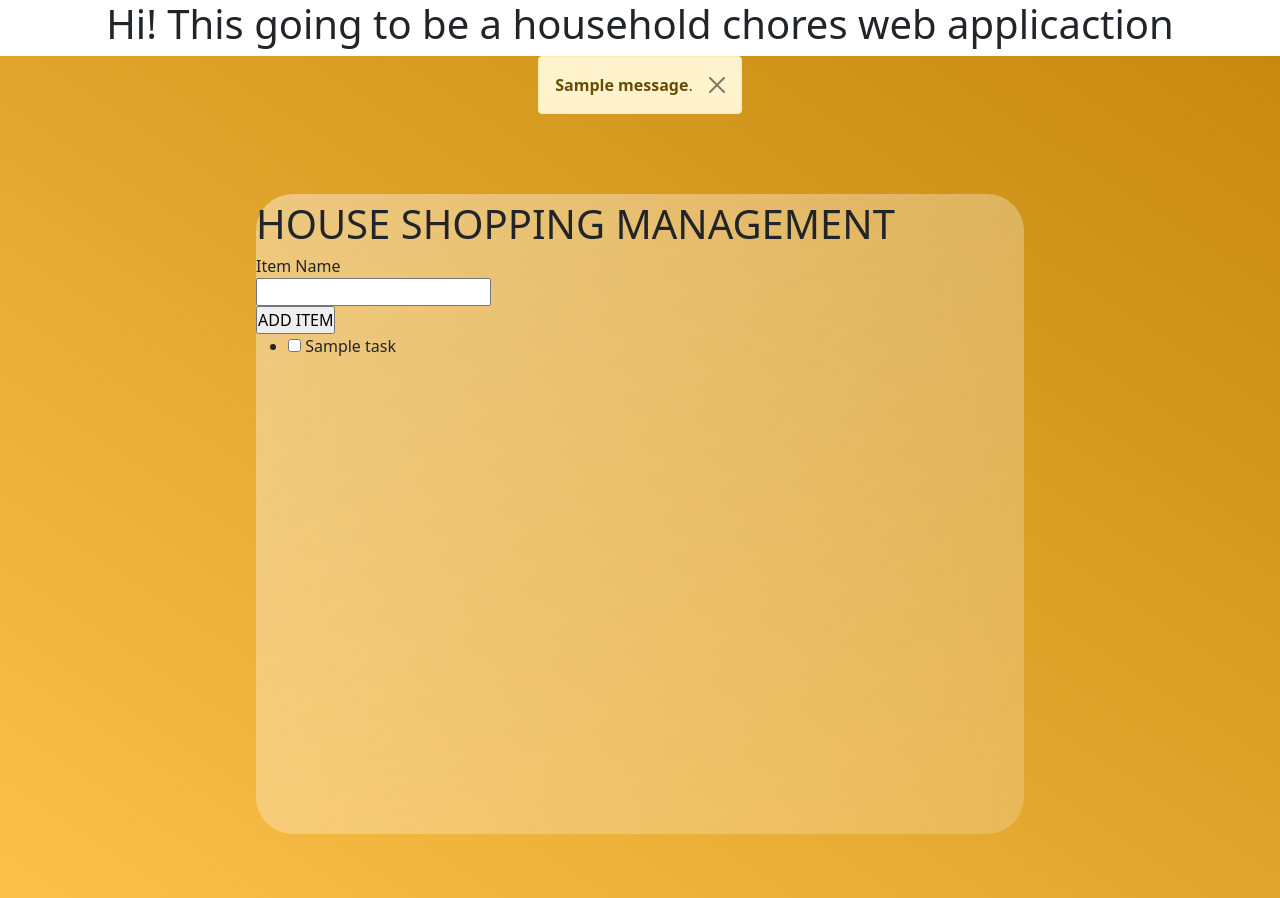
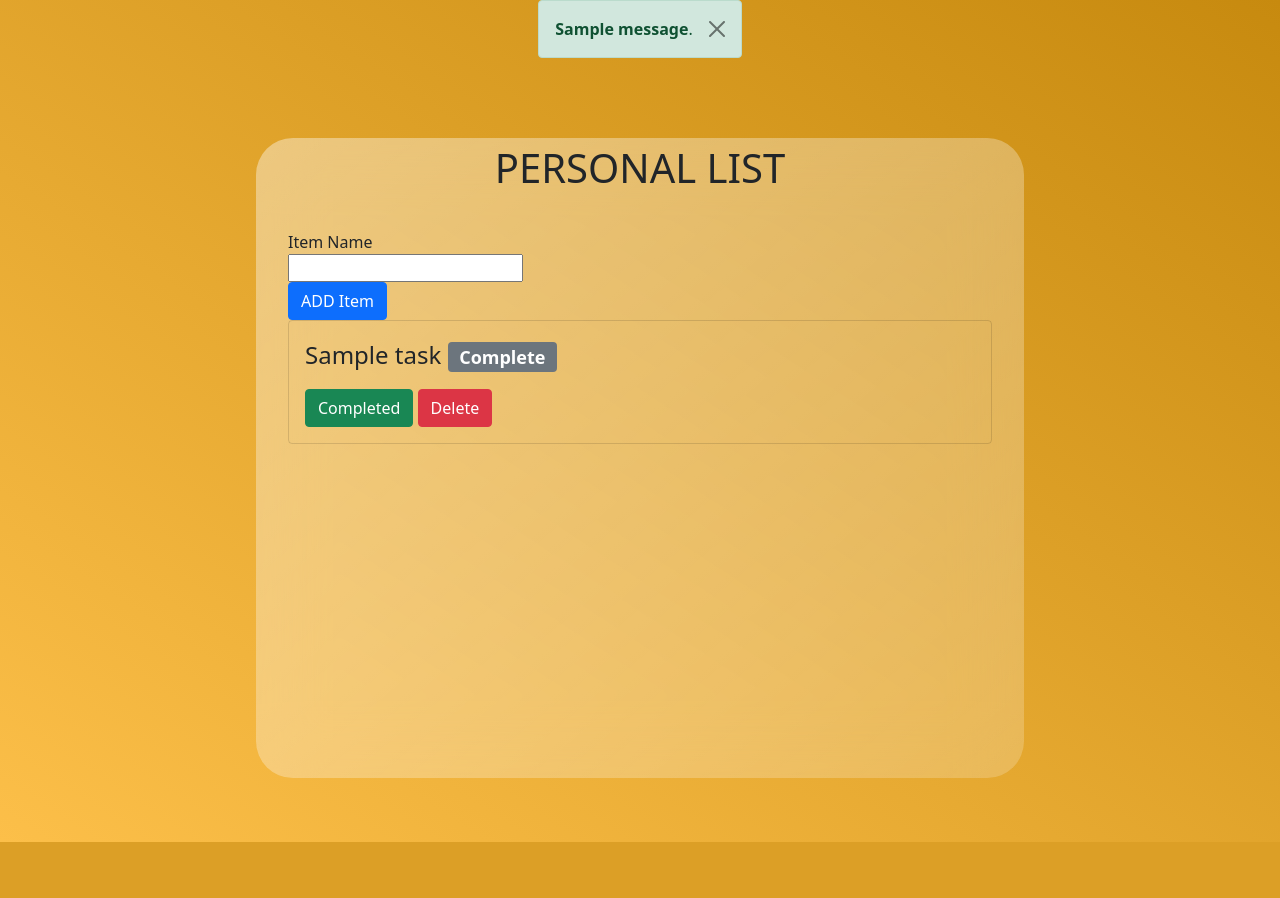
Before and after one commit to Galantini-L/House_Hold_Chores, a Flask app: template templates/home.html in a window 1280 px wide. After the commit the page ends 842 px from the top, so only its background shows below. Run offline with Flask 2, Linux system fonts and the light colour scheme; the template is opened without the code that fills it: most values are stand-ins (such as "Sample title", 1, 10 or a date in 2020); one stand-in notice (Sample message) is shown.

Commit message:
add functionalities and fix features

```diff
--- a/app.py
+++ b/app.py
@@ -1,6 +1,7 @@
+import sqlite3
 from flask import Flask
 from views import views
-import secrets
+import secrets, sqlalchemy
 
 
 app = Flask(__name__)
@@ -9,6 +10,5 @@ app.register_blueprint(views, url_prefix="/")
 #SECRET_KEY
 app.secret_key = secrets.token_urlsafe(16)
 
-
 if __name__ == '__main__':
     app.run(debug=True, port=8000)
--- a/documentation.txt
+++ b/documentation.txt
@@ -1,3 +1,3 @@
 Household Chore is a web app to manage your home tasks and ideas.
-It is build in python and use flask to build the view modules together with SQLAlchemy which is the querrier module to
+It is build in python using flask to build the view modules together with SQLAlchemy which is the querrier module to
 controle the database, in this case the DB is SQLServer.
--- a/session.py
+++ b/session.py
@@ -1,7 +1,5 @@
-from sqlalchemy.orm import sessionmaker
 from sqlalchemy.orm.session import sessionmaker
 from db import engine
-from sqlalchemy.orm import sessionmaker
 
 Session = sessionmaker(engine)
 session = Session()
--- a/static/style.css
+++ b/static/style.css
@@ -11,7 +11,6 @@ main{
     align-items: center;
     justify-content: center;
     flex-direction: column;
-
 }
 
 
@@ -23,13 +22,20 @@ main{
     border-radius: 2.3rem;
     backdrop-filter: blur(2rem);
     margin: 4pc;
-}
-
-h1{
-    text-align: center;
+    display: flex;
+    flex-direction: column;
 }
 .glass label[for=task_name]{
 
     font-size: 40px;
     text-align: center;
 }
+.items_controlers{
+    display: flex;
+    padding: 2rem 2rem;
+    flex-direction: column;
+}
+
+h1{
+    text-align: center;
+}
--- a/templates/home.html
+++ b/templates/home.html
@@ -1,6 +1,7 @@
 <!DOCTYPE html>
 <html lang="en">
 <head>
+    <meta lang="en">
     <meta charset="UTF-8">
     <meta http-equiv="X-UA-Compatible" content="IE=edge">
     <meta name="viewport" content="width=device-width, initial-scale=1.0">
@@ -11,15 +12,13 @@
 </head>
 <body>
 
-    <div>
-        <h1>Hi! This going to be a household chores web applicaction</h1>
-    </div>
+
     <main>
         <div>
-        {% with messages = get_flashed_messages() %}
+        {% with messages = get_flashed_messages(with_categories =true) %}
             {% if messages %}
-                {% for msg in messages %}
-                <div class="alert alert-warning alert-dismissible fade show" role="alert">
+                {% for categories, msg in messages %}
+                <div class="alert alert-{{categories}} alert-dismissible fade show" role="alert">
                     <strong>{{msg}}</strong>.
                     <button type="button" class="btn-close" data-bs-dismiss="alert" aria-label="Close"></button>
                   </div>
@@ -28,35 +27,42 @@
         {% endwith %}
         </div>
         <section class="glass">
-            <div class="list">
-                <label for="task_name">HOUSE SHOPPING MANAGEMENT</label>
-                <form method='POST' target="_parent" action='/add'>
-                    <label>Item Name</label><br>
-                    <input type= "text"  name="task"><br>
-                    <input type="submit" value="ADD ITEM">
-                </form>
+            <label for="task_name">PERSONAL LIST</label>
+                <div class="items_controlers">
+                    <div class="add_item_form">
+                        <form method='post' target="_parent" action='/add'>
+                            <label>Item Name</label><br>
+                            <input type= "text"  name="task"><br>
+                            <button type="submit" class="btn btn-primary">ADD Item</button>
+                        </form>
+                    </div>
 
+                    <div class="todo_items" >
+                            {% for tasks in tasks %}
+                            <div class="card" style="background-color: transparent;">
+                                <div class="card-body" >
+                                    <p style="font-size: 24px;"> {{ tasks.name }}
 
-                <div>
-                    <ul>
-                        {% for tasks in tasks %}
-                        <li> <input type= "checkbox"> {{ tasks.name }} </li>
-                        {% endfor %}
-                    </ul>
+                                    {% if tasks.compleate %}
+                                    <span class="badge bg-primary">Complete</span>
+                                    {% else %}
+                                    <span class="badge bg-secondary">Complete</span>
+                                    {% endif %}
+                                    </p>
+                                    <a type="button" class="btn btn-success" href="update/{{ tasks.id }}">Completed</a>
+                                    <a type="button" class="btn btn-danger" href="delete/{{ tasks.id }}">Delete</a>
+                                </div>
+                            </div>
+                            {% endfor %}
+
+                    </div>
                 </div>
-            </div>
 
 
             {% block content %}
             {% endblock %}
         </section>
     </main>
-
-    <div class="circle1"></div>
-    <div class="circle2"></div>
-    <div class="circle3"></div>
-    <div class="circle4"></div>
-    <div class="circle5"></div>
-
+    <script src="https://cdn.jsdelivr.net/npm/bootstrap@5.1.3/dist/js/bootstrap.bundle.min.js" integrity="sha384-ka7Sk0Gln4gmtz2MlQnikT1wXgYsOg+OMhuP+IlRH9sENBO0LRn5q+8nbTov4+1p" crossorigin="anonymous"></script>
 </body>
 </html>
--- a/templates/list.html
+++ /dev/null
@@ -1,5 +0,0 @@
-{% extends 'home.html' %}
-
-{% block content %}
-
-{% endblock %}
```
Also changed, not shown: models.py (+4 -6 lines), views.py (+27 -9 lines), templates/action_page.txt (deleted), 1 other file.
